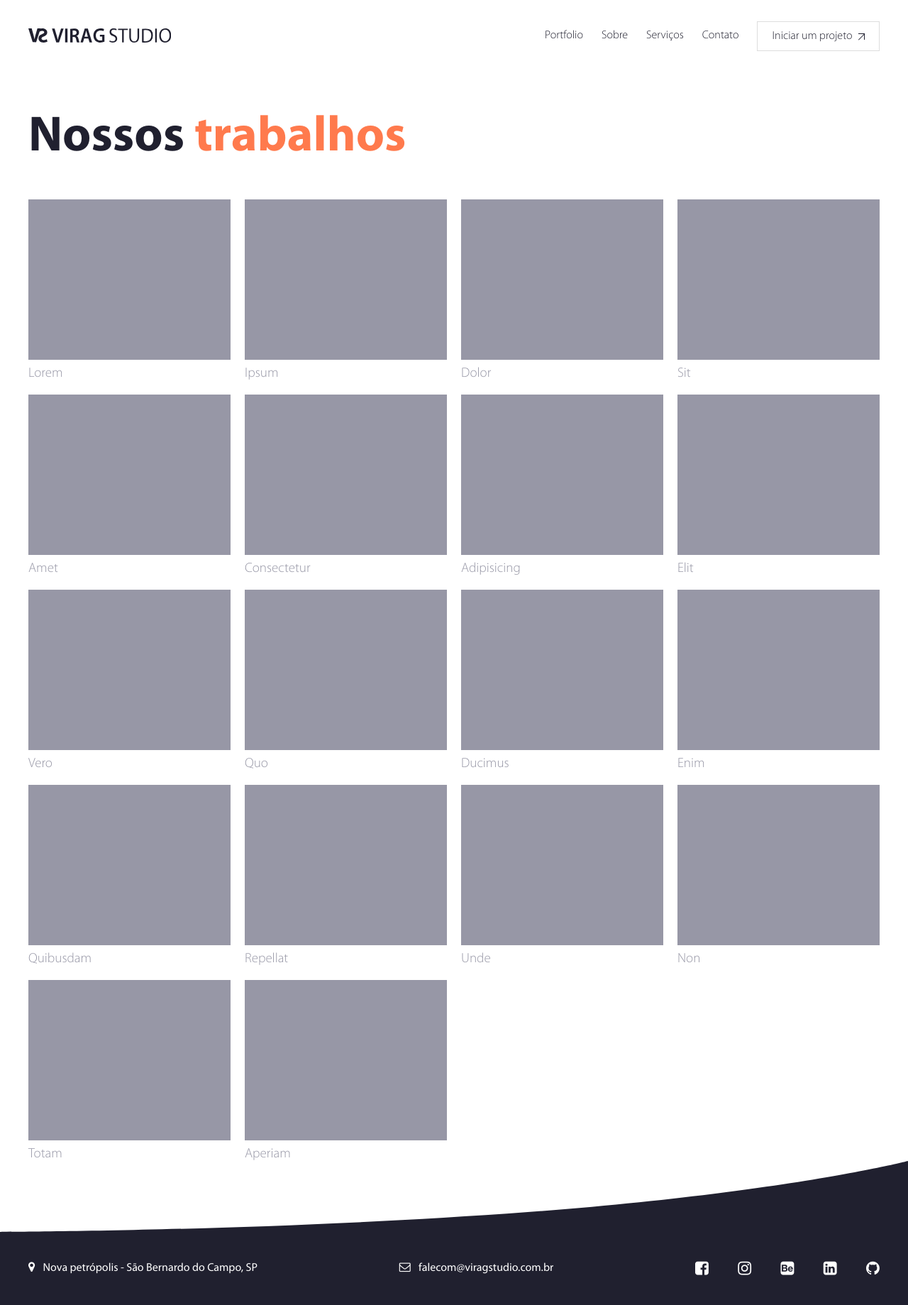
After one commit to RichardVirag/viragstudio, a Node server app: page /portfolio in a window 1280 px wide. The commit adds this page. Shown: the whole page at 71% size. Run offline with Node 20, Linux system fonts and the light colour scheme.

Commit message:
Portfolio inicial + ajustes

```diff
--- a/assets/css/main.css
+++ b/assets/css/main.css
@@ -904,3 +904,29 @@ footer .cut-triangle {
 .faq-content li:last-child {
   margin-bottom: 0;
 }
+
+/* Portfolio */
+
+.portfolio-content {
+  display: grid;
+  grid-template-columns: repeat(4, 1fr);
+  grid-gap: 20px;
+}
+
+.img-portf {
+  width: 100%;
+  background: #9797a6;
+  height: 226px;
+}
+
+.portfolio-content a span {
+  font-family: 'Myriad Pro Light';
+  color: #9797a6;
+  font-size: 19px;
+  margin-top: 10px;
+  display: block;
+}
+
+.portfolio-content a:hover span {
+  text-decoration: underline;
+}
--- a/server.js
+++ b/server.js
@@ -12,6 +12,13 @@ server.get('/', (req, res) => {
     res.render('index', {
         title: 'Além do desenvolvimento, uma experiência em design',
         headerWhite: true
+    })
+})
+
+server.get('/portfolio', (req, res) => {
+    res.render('portfolio', {
+        title: 'Personalizado de ponta a ponta em cada projeto',
+        headerWhite: false
     })
 })
 
--- a/views/index.ejs
+++ b/views/index.ejs
@@ -138,7 +138,7 @@
                         </a>
                     </div>
                     <div class="btn-comumn">
-                        <a href="./servico"
+                        <a href="./servicos"
                             class="btn btn-default">
                             Ver totodos os serviços
                         </a>
--- /dev/null
+++ b/views/portfolio.ejs
@@ -0,0 +1,93 @@
+<!DOCTYPE html>
+<html lang="en">
+<%- include('./partials/head.ejs') %>
+<body>
+    <%- include('./partials/nav.ejs') %>
+    <section class="common-topo">
+        <div class="container">
+            <h1>
+                Nossos <strong>trabalhos</strong>
+            </h1>
+        </div>
+    </section>
+    <section class="portfolio">
+        <div class="container">
+            <div class="portfolio-content">
+                <a href="">
+                    <div class="img-portf"></div>
+                    <span>Lorem</span>
+                </a>
+                <a href="">
+                    <div class="img-portf"></div>
+                    <span>Ipsum</span>
+                </a>
+                <a href="">
+                    <div class="img-portf"></div>
+                    <span>Dolor</span>
+                </a>
+                <a href="">
+                    <div class="img-portf"></div>
+                    <span>Sit</span>
+                </a>
+                <a href="">
+                    <div class="img-portf"></div>
+                    <span>Amet</span>
+                </a>
+                <a href="">
+                    <div class="img-portf"></div>
+                    <span>Consectetur</span>
+                </a>
+                <a href="">
+                    <div class="img-portf"></div>
+                    <span>Adipisicing</span>
+                </a>
+                <a href="">
+                    <div class="img-portf"></div>
+                    <span>Elit</span>
+                </a>
+                <a href="">
+                    <div class="img-portf"></div>
+                    <span>Vero</span>
+                </a>
+                <a href="">
+                    <div class="img-portf"></div>
+                    <span>Quo</span>
+                </a>
+                <a href="">
+                    <div class="img-portf"></div>
+                    <span>Ducimus</span>
+                </a>
+                <a href="">
+                    <div class="img-portf"></div>
+                    <span>Enim</span>
+                </a>
+                <a href="">
+                    <div class="img-portf"></div>
+                    <span>Quibusdam</span>
+                </a>
+                <a href="">
+                    <div class="img-portf"></div>
+                    <span>Repellat</span>
+                </a>
+                <a href="">
+                    <div class="img-portf"></div>
+                    <span>Unde</span>
+                </a>
+                <a href="">
+                    <div class="img-portf"></div>
+                    <span>Non</span>
+                </a>
+                <a href="">
+                    <div class="img-portf"></div>
+                    <span>Totam</span>
+                </a>
+                <a href="">
+                    <div class="img-portf"></div>
+                    <span>Aperiam</span>
+                </a>
+            </div>
+        </div>
+    </section>
+    <%- include('./partials/footer.ejs') %>
+</body>
+</html>
--- a/views/servicos.ejs
+++ b/views/servicos.ejs
@@ -27,7 +27,7 @@
         </a>
         <a href="#" class="item-service border-btn">
             <div class="container">
-                <h3>Plataformas</h3>
+                <h3>Sistemas Web</h3>
                 <p>Interfaces funcionais que entregam valor</p>
                 <i class="fa fa-chevron-right"></i>
             </div>
```
